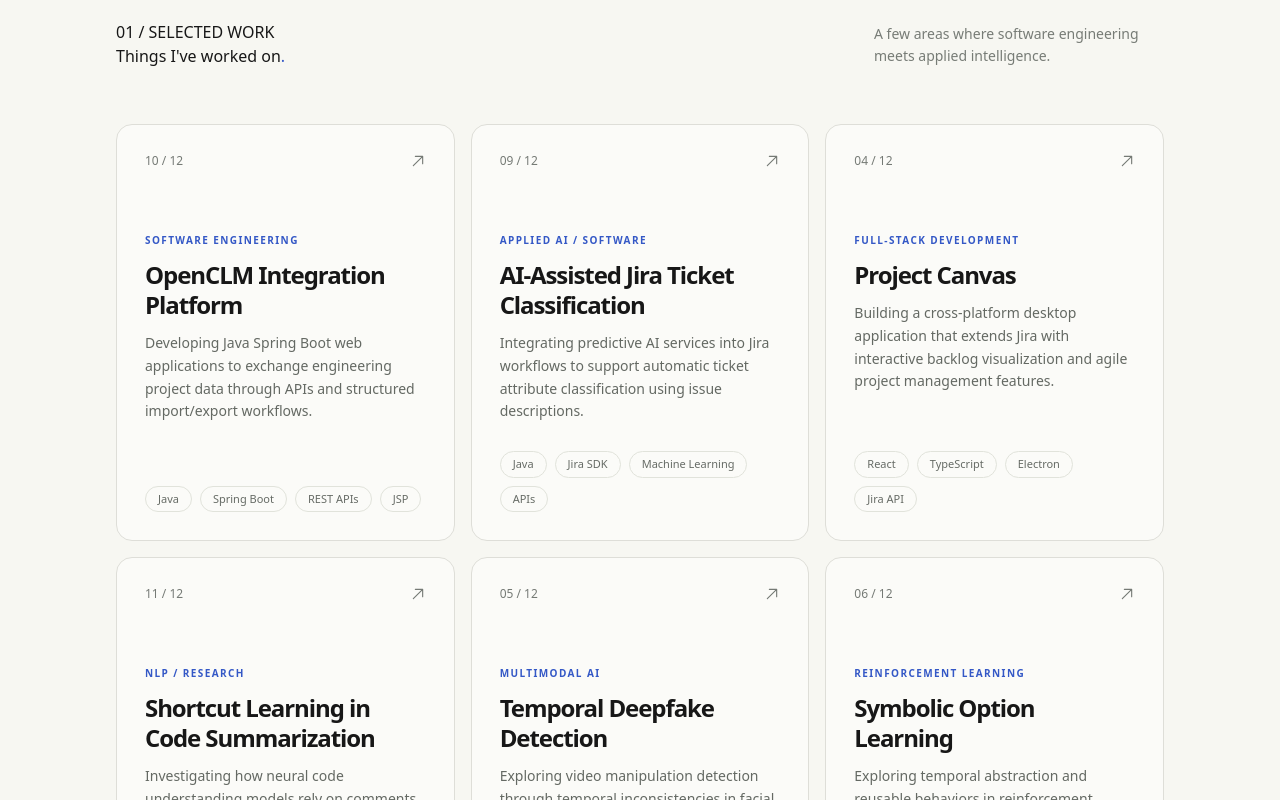
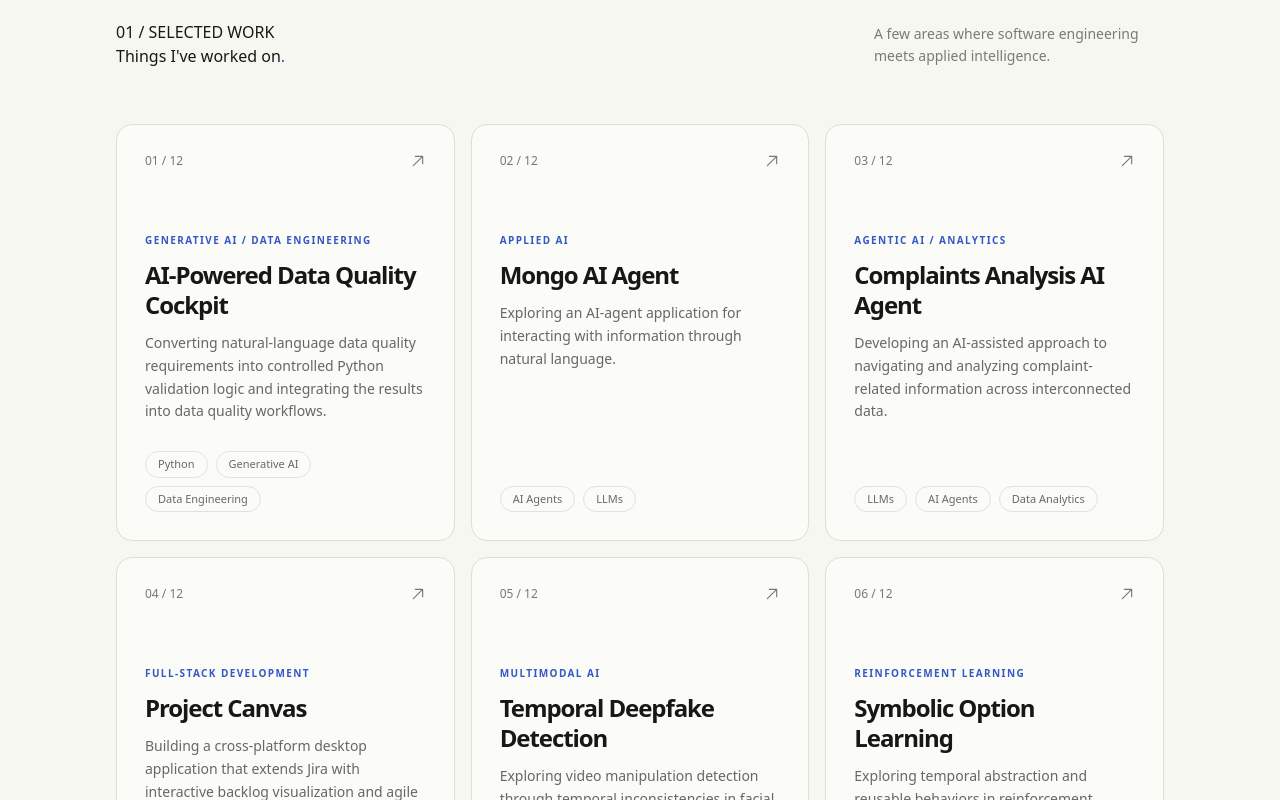
Before and after one commit to oussema18/oussema18.github.io, a React (Vite) app: page / in a window 1280 px wide. Shown: the part 760-1560 px from the top of the page. Built offline with nearby package versions, Linux system fonts and the light colour scheme.

Commit message:
Sort Projects

```diff
--- a/src/components/sections/Work.tsx
+++ b/src/components/sections/Work.tsx
@@ -1,5 +1,7 @@
 import { projects } from '../../data/projects'
 import { ProjectCard } from '../projects/ProjectCard'
+
+const sortedProjects = [...projects].sort((a, b) => Number(a.number) - Number(b.number))
 
 export function Work() {
   return (
@@ -12,7 +14,7 @@ export function Work() {
         <p className="max-w-[290px] text-sm leading-relaxed text-[#777c76]">A few areas where software engineering meets applied intelligence.</p>
       </div>
       <div className="grid gap-4 md:grid-cols-3">
-        {projects.map((project) => (
+        {sortedProjects.map((project) => (
           <ProjectCard key={project.slug} project={project} total={projects.length} />
         ))}
       </div>
```
